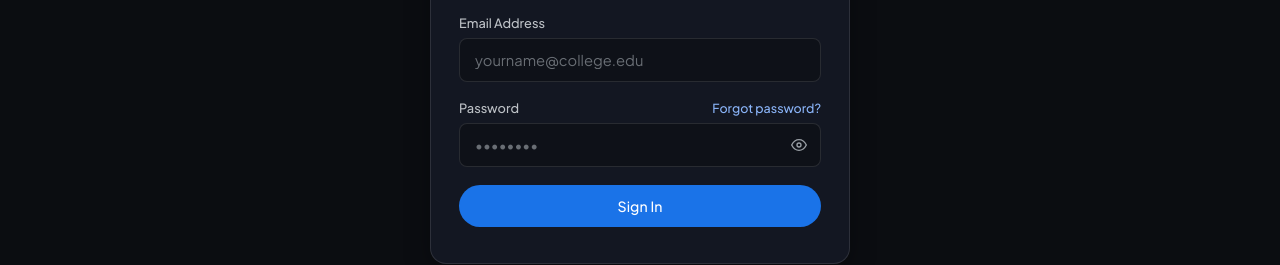
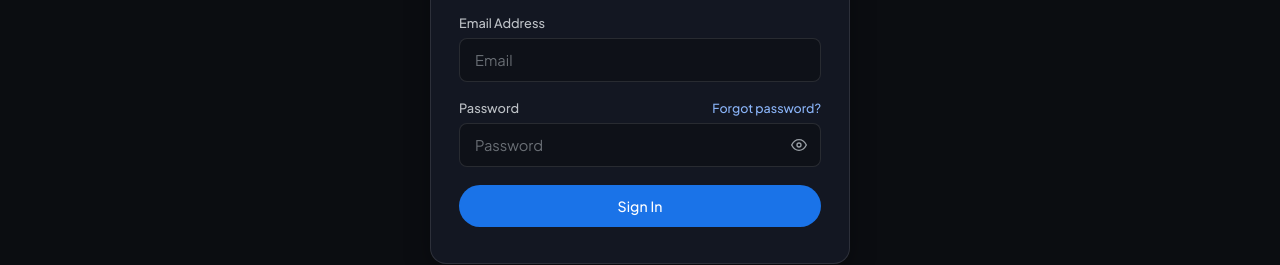
Before and after one commit to Ganeshkumar841/Attendance_Tracker, a plain HTML site: page index.html in a window 1280 px wide. Shown: the part 443-708 px from the top of the page. Drawn offline with nearby package versions, Linux system fonts and the light colour scheme; a web font is replaced by a local one.

Commit message:
Simple Login change

```diff
--- a/index.html
+++ b/index.html
@@ -73,7 +73,7 @@
           <div id="auth-view-credentials">
             <div class="field" id="field-login-email">
               <label for="login-email">Email Address</label>
-              <input type="email" class="input" id="login-email" placeholder="yourname@college.edu" autocomplete="email" onkeydown="if(event.key==='Enter') loginEmail()">
+              <input type="email" class="input" id="login-email" placeholder="Email" autocomplete="email" onkeydown="if(event.key==='Enter') loginEmail()">
             </div>
 
             <div class="field" id="field-login-password">
@@ -82,7 +82,7 @@
                 <button type="button" class="link-btn" id="forgot-pwd-link" onclick="switchAuthMode('reset')">Forgot password?</button>
               </div>
               <div class="pwd-wrap">
-                <input type="password" class="input" id="login-password" placeholder="••••••••" autocomplete="current-password" onkeydown="if(event.key==='Enter') loginEmail()">
+                <input type="password" class="input" id="login-password" placeholder="Password" autocomplete="current-password" onkeydown="if(event.key==='Enter') loginEmail()">
                 <button type="button" class="eye-btn" onclick="togglePwd('login-password', this)">
                   <svg viewBox="0 0 24 24" fill="none" stroke="currentColor" stroke-width="2" stroke-linecap="round" stroke-linejoin="round"><path d="M1 12s4-8 11-8 11 8 11 8-4 8-11 8-11-8-11-8z"></path><circle cx="12" cy="12" r="3"></circle></svg>
                 </button>
```
